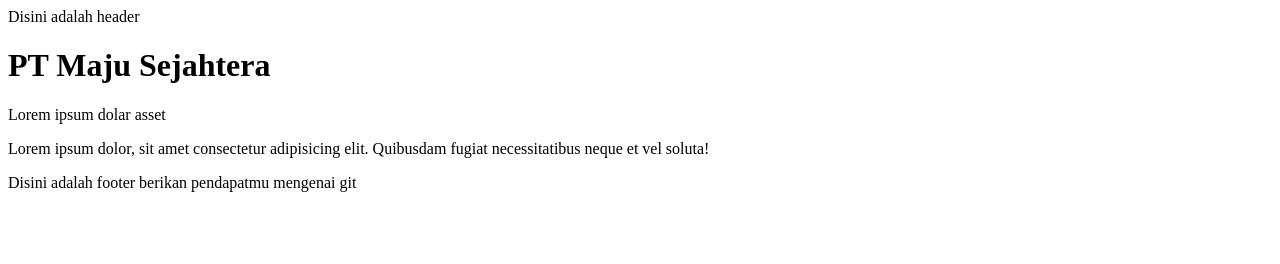
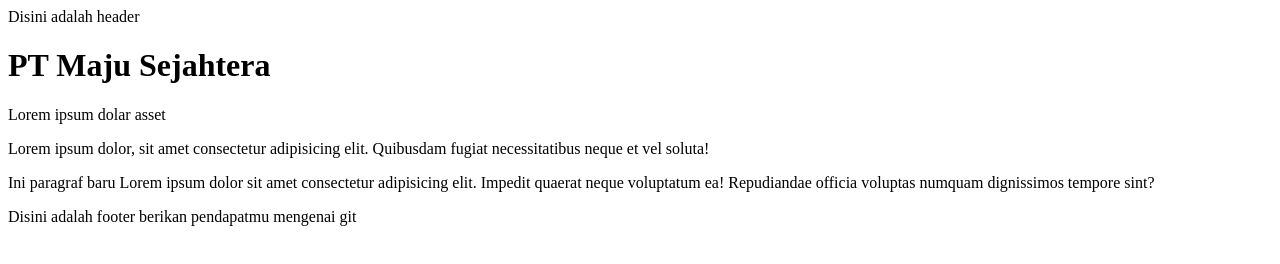
Before and after one commit to AfriDandi/CompanyProfile, a plain HTML site: page index.html in a window 1280 px wide. Drawn offline with Linux system fonts and the light colour scheme.

```diff
--- a/index.html
+++ b/index.html
@@ -13,6 +13,9 @@
     <div>Lorem ipsum dolar asset</div>
     <p>Lorem ipsum dolor, sit amet consectetur adipisicing elit. Quibusdam fugiat necessitatibus neque et vel soluta!
     </p>
+    <p>
+        Ini paragraf baru Lorem ipsum dolor sit amet consectetur adipisicing elit. Impedit quaerat neque voluptatum ea! Repudiandae officia voluptas numquam dignissimos tempore sint?
+    </p>
     <footer>
         Disini adalah footer berikan pendapatmu mengenai git
     </footer>
```
